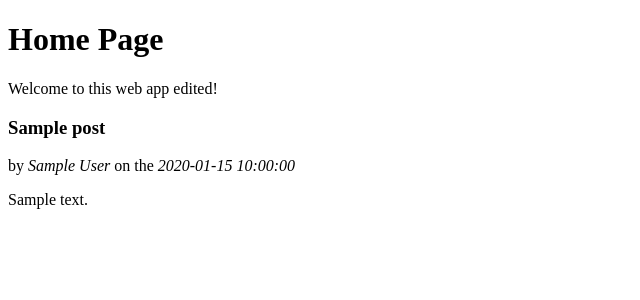
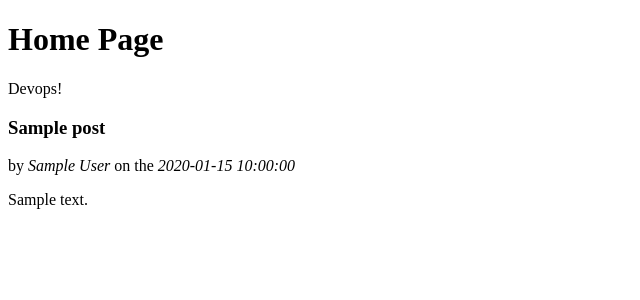
Before and after one commit to B-R-H/First_web_app, a Flask app: page / in a window 1280 px wide. Shown: the part 26-326 px from the top of the page, without its empty margins (0-640 px from the left). Run offline with Flask 2, Linux system fonts and the light colour scheme; tables that the repository leaves empty hold one stand-in row (values such as "Sample post").

Commit message:
Update home.html

```diff
--- a/application/templates/home.html
+++ b/application/templates/home.html
@@ -1,6 +1,6 @@
 {% extends "layout.html" %}
 {% block body_content %}
-    <p>Welcome to this web app edited!</p>
+    <p>Devops!</p>
     {% if posts %}
         {% for post in posts %}
     	    <div>
```
